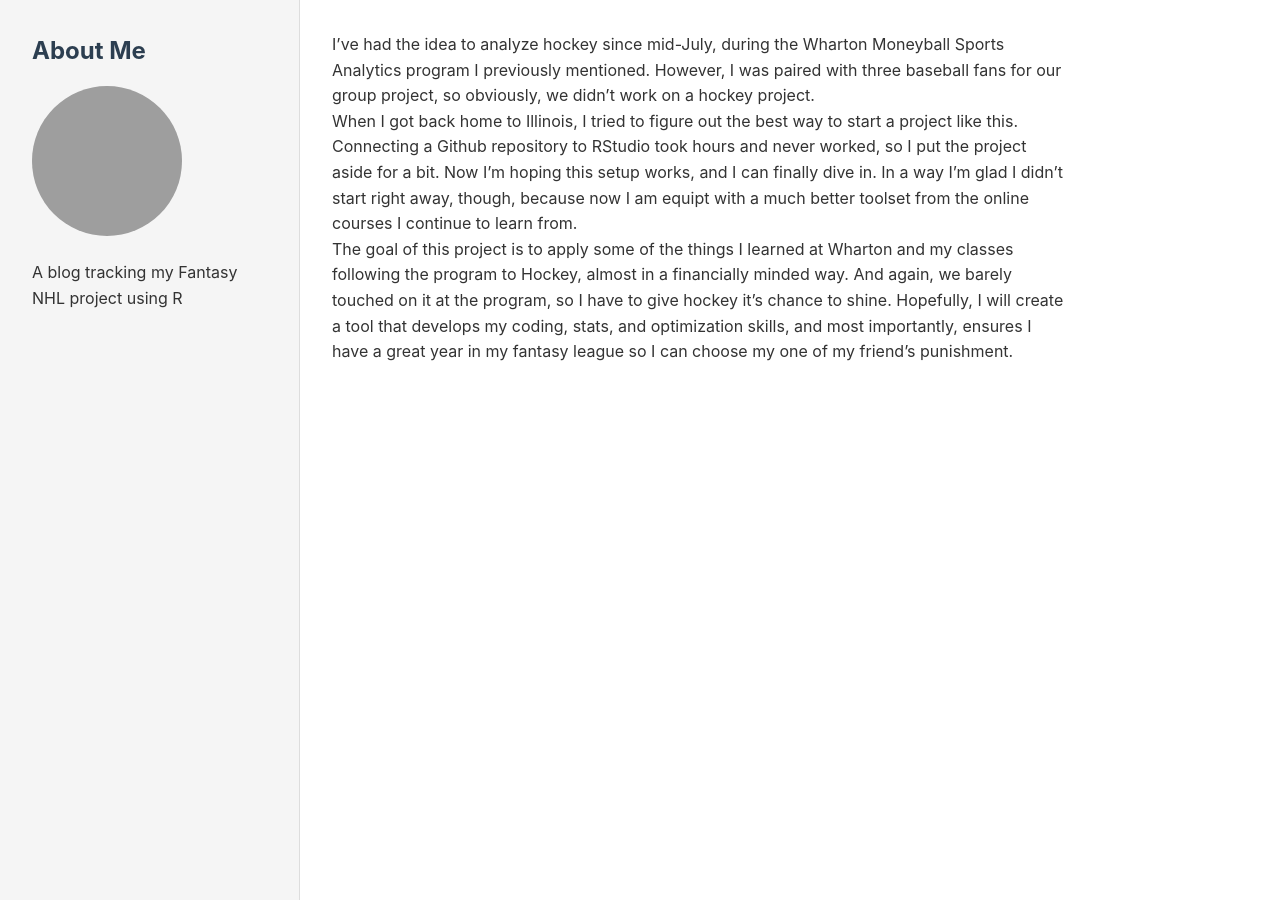
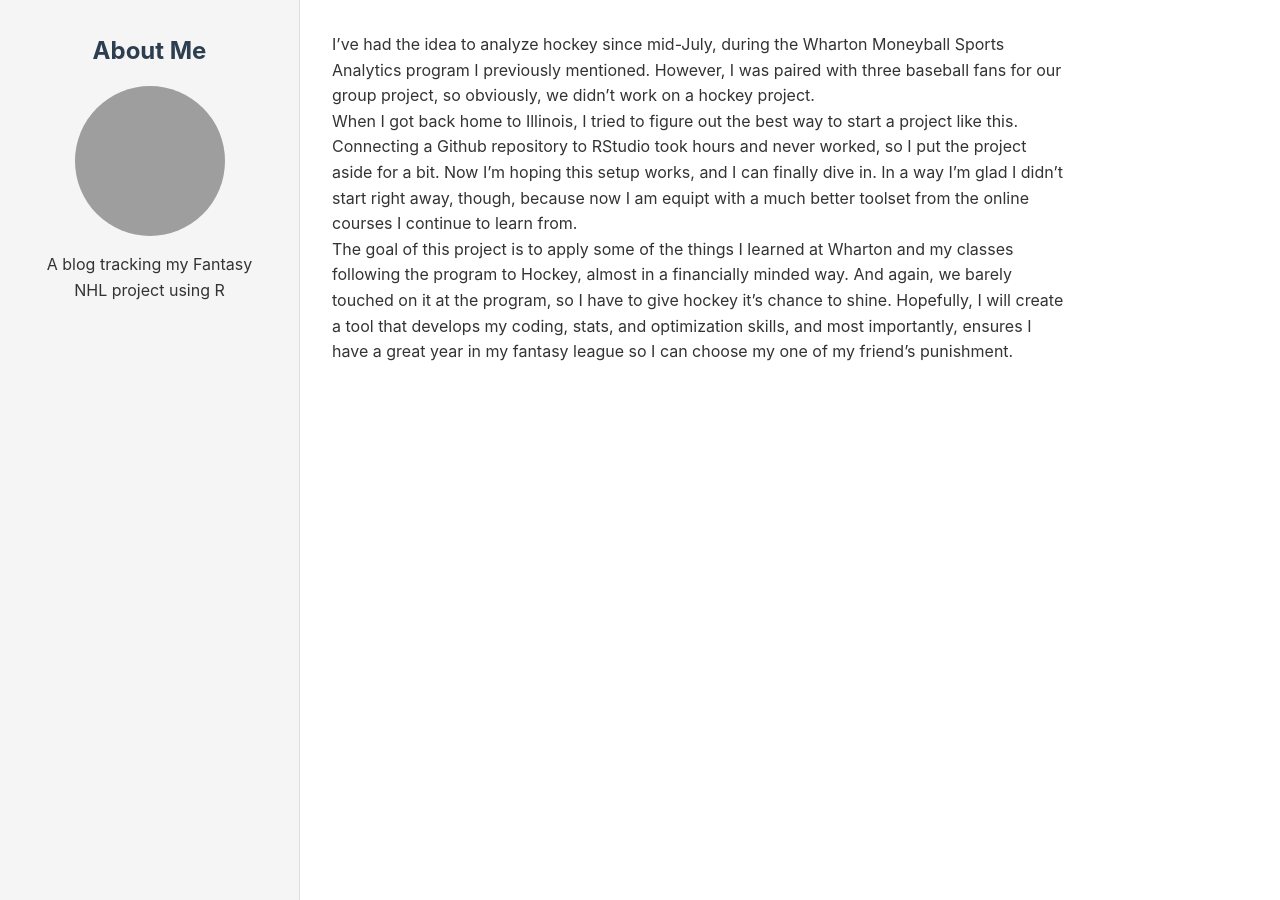
Before and after one commit to HenryLange/fantasy-nhl-optimizer, a Jekyll site: the page built from _posts/2025-08-31-first-post.md, in a window 1280 px wide. Built offline with Jekyll 4.4.1, drawn with Linux system fonts in a browser that asks for light colours; our own code applies the rules of GitHub Pages for plain Markdown files; grey boxes are pictures that could not be loaded.

Commit message:
Update style.css
trying anything at this point

```diff
--- a/assets/css/style.css
+++ b/assets/css/style.css
@@ -1,6 +1,3 @@
----
----
-
 * {
     margin: 0;
     padding: 0;
@@ -8,7 +5,7 @@
 }
 
 body {
-    font-family: -apple-system, BlinkMacSystemFont, 'Segoe UI', Roboto, Oxygen, Ubuntu, Cantarell, sans-serif;
+    font-family: -apple-system, BlinkMacSystemFont, sans-serif;
     line-height: 1.6;
     color: #333;
 }
@@ -28,17 +25,26 @@ body {
     border-right: 1px solid #ddd;
 }
 
+.about-section {
+    text-align: center;
+}
+
 .about-section h2 {
     margin-bottom: 1rem;
     color: #2c3e50;
 }
 
 .profile-img {
-    width: 150px;
-    height: 150px;
+    width: 150px !important;
+    height: 150px !important;
+    max-width: 150px !important;
+    max-height: 150px !important;
     border-radius: 50%;
     object-fit: cover;
     margin-bottom: 1rem;
+    display: block;
+    margin-left: auto;
+    margin-right: auto;
 }
 
 .main-content {
@@ -48,7 +54,6 @@ body {
     max-width: 800px;
 }
 
-/* Responsive design */
 @media (max-width: 768px) {
     .container {
         flex-direction: column;
```
